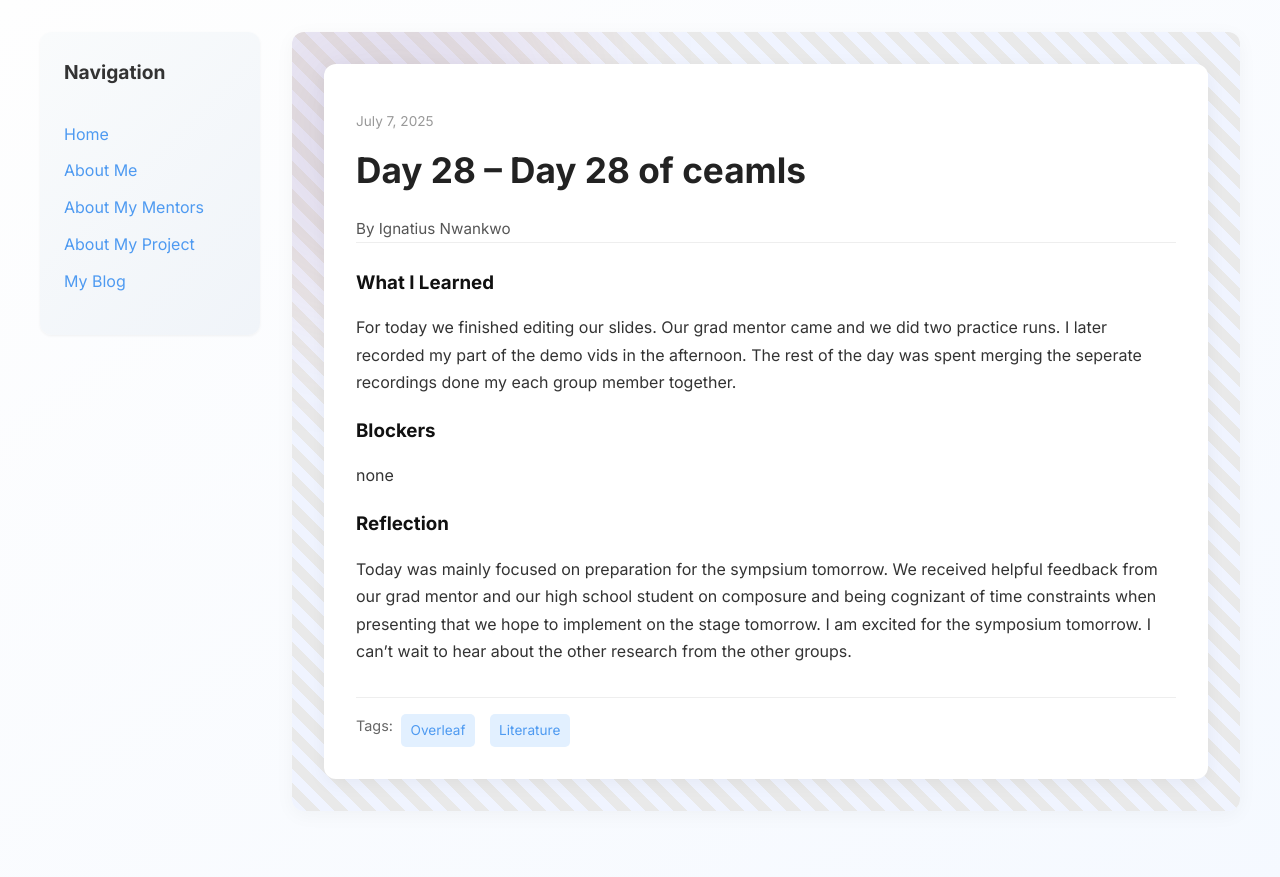
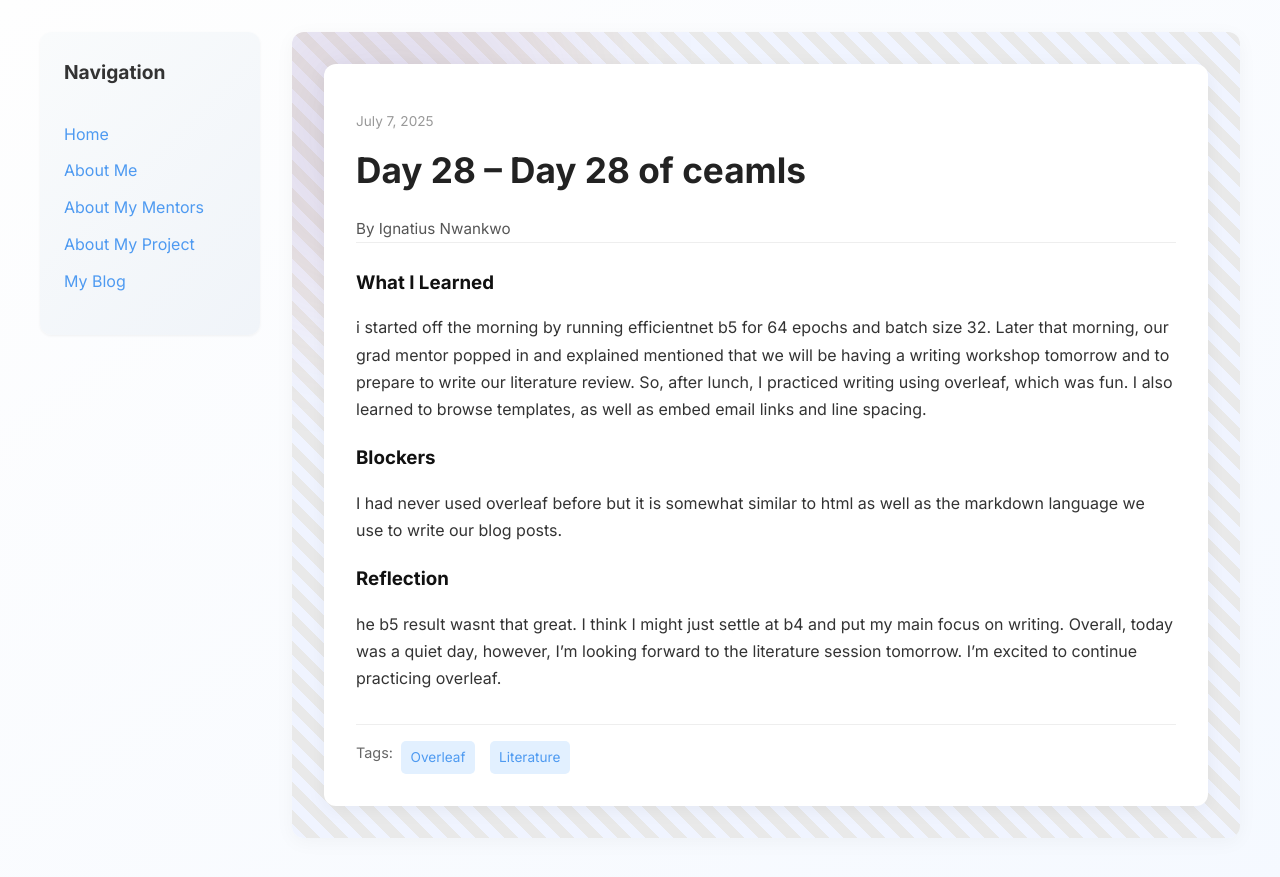
Before and after one commit to toxhi/toxhi.github.io, a Jekyll site: the page built from _posts/2025-07-07-day-28.md, in a window 1280 px wide. Shown: the top 877 px of the page. Built offline with Jekyll 4.4.1, drawn with Linux system fonts in a browser that asks for light colours.

Commit message:
Update 2025-07-07-day-28.md

```diff
--- a/_posts/2025-07-07-day-28.md
+++ b/_posts/2025-07-07-day-28.md
@@ -7,12 +7,12 @@
 tags: ["Overleaf","Literature"]
 
 what_i_learned: |
- For today we finished editing our slides. Our grad mentor came and we did two practice runs. I later recorded my part of the demo vids in the afternoon. The rest of the day was spent merging the seperate recordings done my each group member together.
+ i started off the morning by running efficientnet b5 for 64 epochs and batch size 32. Later that morning, our grad mentor popped in and explained mentioned that we will be having a writing workshop tomorrow and to prepare to write our literature review. So, after lunch, I practiced writing using overleaf, which was fun. I also learned to browse templates, as well as embed email links and line spacing.
 
 blockers: |
- none
+ I had never used overleaf before but it is somewhat similar to html as well as the markdown language we use to write our blog posts.
 
 
 reflection: |
- Today was mainly focused on preparation for the sympsium tomorrow. We received helpful feedback from our grad mentor and our high school student on composure and being cognizant of time constraints when presenting that we hope to implement on the stage tomorrow. I am excited for the symposium tomorrow. I can't wait to hear about the other research from the other groups.
+ he b5 result wasnt that great. I think I might just settle at b4 and put my main focus on writing.  Overall, today was a quiet day, however, I'm looking forward to the literature session tomorrow. I'm excited to continue practicing overleaf.
 ---
```
